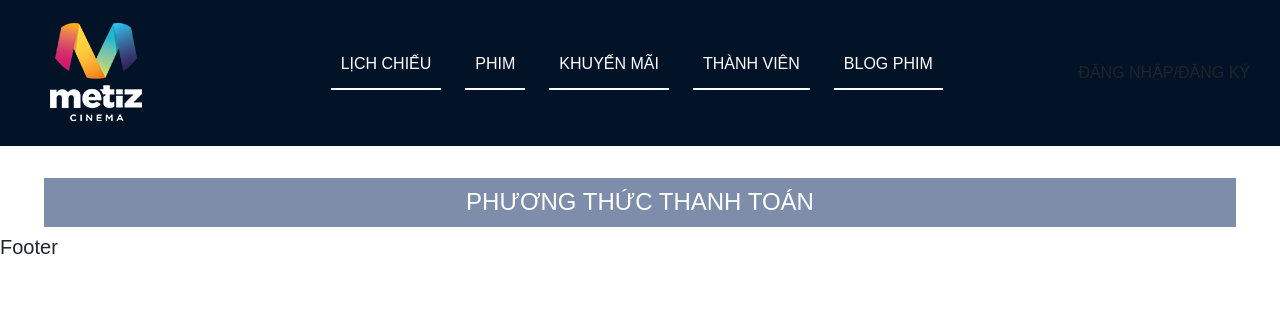
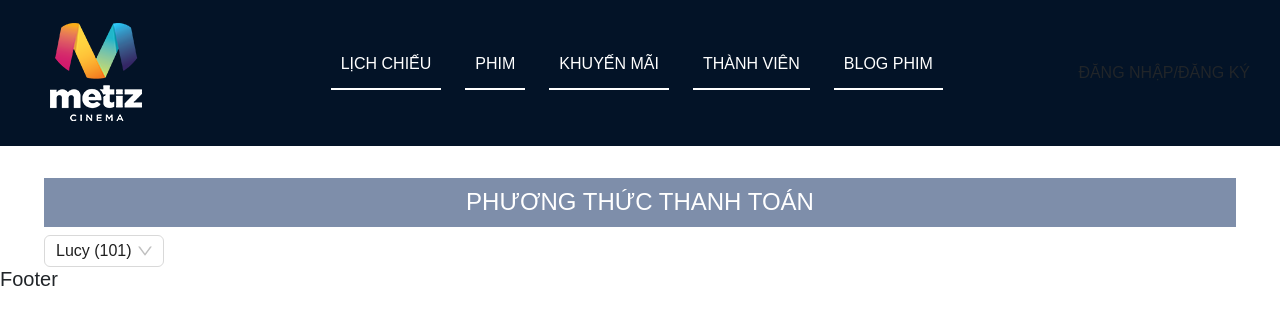
Before and after one commit to mephim/mephim-FE-React, a React (Create React App) app: page /main/payment in a window 1280 px wide. Shown: the top 324 px of the page. Built offline with nearby package versions, Linux system fonts and the light colour scheme; a web font is replaced by a local one.

Commit message:
add timer cowndown

```diff
--- a/package.json
+++ b/package.json
@@ -20,6 +20,7 @@
     "eslint": "^8.22.0",
     "react": "^18.2.0",
     "react-bootstrap": "^2.6.0",
+    "react-countdown": "^2.3.5",
     "react-dom": "^18.2.0",
     "react-router-dom": "^6.4.3",
     "react-scripts": "5.0.1",
--- a/src/components/PaymentControl/index.tsx
+++ b/src/components/PaymentControl/index.tsx
@@ -1,16 +1,60 @@
-import './style.css';
-import React from "react";
-import {Col, Row} from "react-bootstrap";
-import { Select } from 'antd';
+import "./style.css";
+import React, { useState } from "react";
+import { Col, Row } from "react-bootstrap";
+import { Select } from "antd";
+import ReactDOM from "react-dom";
+import Countdown from "react-countdown";
 
 function PaymentControl() {
-    return <div className="payment-control">
-        <Row>
-            <Col xs={12}>
-                <h4 className="text-center center mt-32 heading">PHƯƠNG THỨC THANH TOÁN</h4>
-            </Col>
-        </Row>
-    </div>;
+  const handleChange = (value: { value: string; label: React.ReactNode }) => {
+    console.log(value); // { value: "lucy", key: "lucy", label: "Lucy (101)" }
+  };
+  // Random component
+  const Completionist = () => <span>You are good to go!</span>;
+
+  // Renderer callback with condition
+  const renderer = ({ hours, minutes, seconds, completed }: any) => {
+    if (completed) {
+      // Render a complete state
+      return <Completionist />;
+    } else {
+      // Render a countdown
+      return (
+        <span>
+          {minutes}:{seconds}
+        </span>
+      );
+    }
+  };
+
+  return (
+    <div className="payment-control">
+      <Row>
+        <Col xs={12}>
+          <h4 className="text-center center mt-32 heading">
+            PHƯƠNG THỨC THANH TOÁN
+          </h4>
+
+          <Select
+            labelInValue
+            defaultValue={{ value: "lucy", label: "Lucy (101)" }}
+            style={{ width: 120 }}
+            onChange={handleChange}
+            options={[
+              {
+                value: "jack",
+                label: "Jack (100)",
+              },
+              {
+                value: "lucy",
+                label: "Lucy (101)",
+              },
+            ]}
+          />
+        </Col>
+      </Row>
+    </div>
+  );
 }
 
 export default PaymentControl;
```
Also changed, not shown: 1 other file (tests, documents, lock files or other folders).
